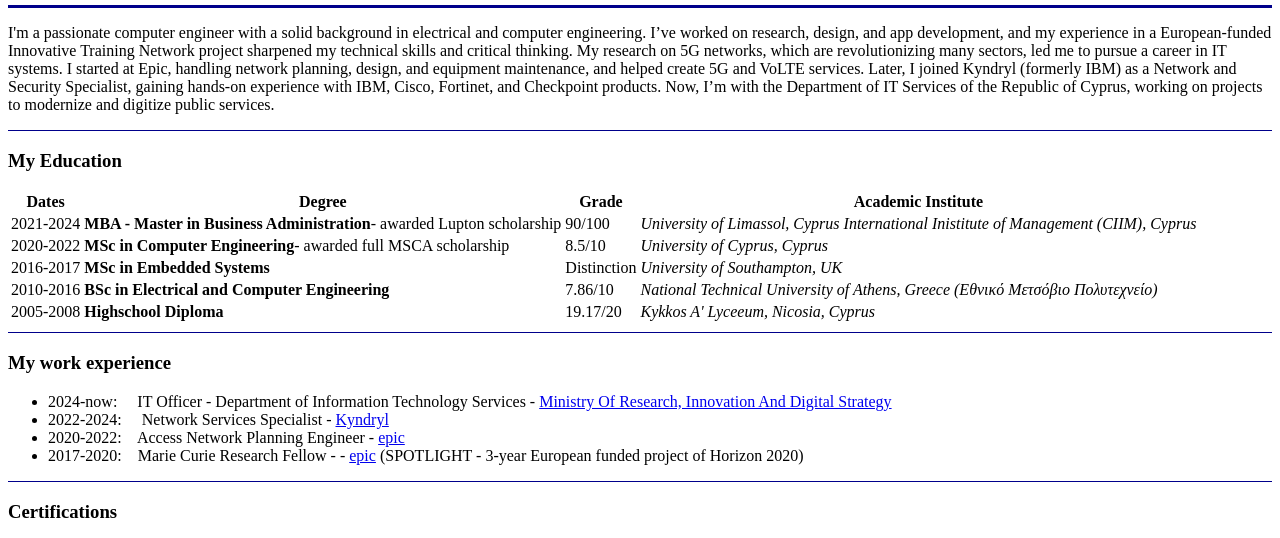
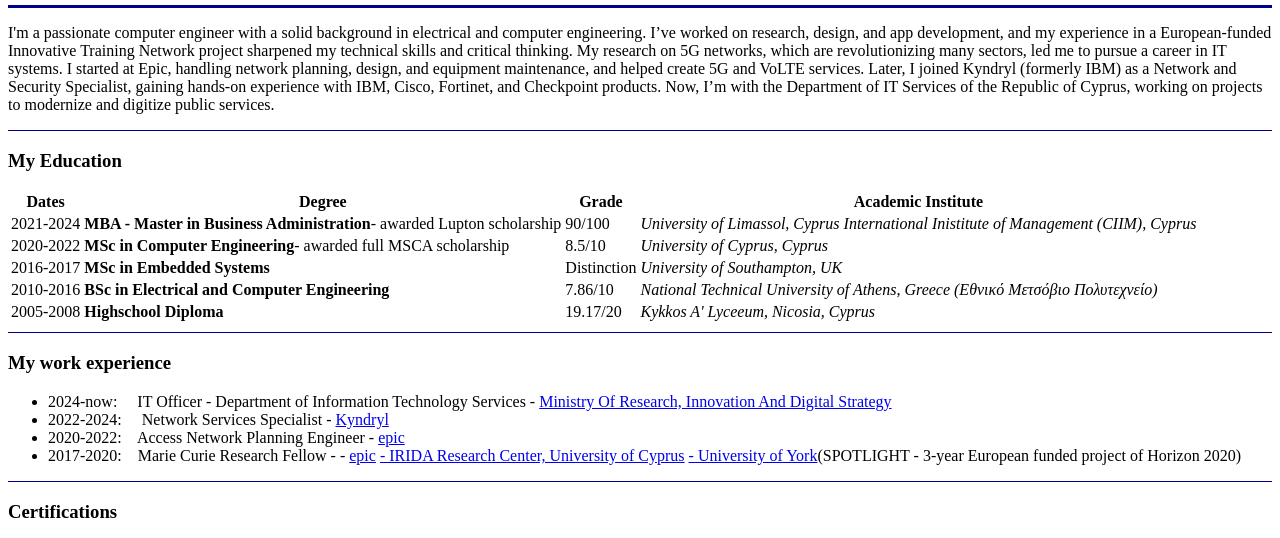
Before and after one commit to meliodorou/meliodorou.github.io, a plain HTML site: page index.html in a window 1280 px wide. Shown: the part 208-746 px from the top of the page. Drawn offline with Linux system fonts and the light colour scheme.

Commit message:
Update index.html

```diff
--- a/index.html
+++ b/index.html
@@ -87,7 +87,7 @@
       <li>2024-now: &nbsp;&nbsp;&nbsp;  IT Officer - Department of Information Technology Services - <a href="https://www.dmrid.gov.cy/dmrid/research.nsf/home_en/home_en?openform">Ministry Of Research, Innovation And Digital Strategy</a></li>
       <li>2022-2024: &nbsp;&nbsp;&nbsp; Network Services Specialist - <a href="https://www.kyndryl.com/us/en">Kyndryl</a></li>
       <li>2020-2022:&nbsp;&nbsp;&nbsp; Access Network Planning Engineer - <a href="https://www.epic.com.cy/el/page/start/home">epic</a></li>
-      <li>2017-2020:&nbsp;&nbsp;&nbsp; Marie Curie Research Fellow - - <a href="https://www.epic.com.cy/el/page/start/home">epic</a> (SPOTLIGHT - 3-year European funded project of Horizon 2020)</li>
+      <li>2017-2020:&nbsp;&nbsp;&nbsp; Marie Curie Research Fellow - - <a href="https://www.epic.com.cy/el/page/start/home">epic</a> <a href="https://www.ucy.ac.cy/iridacentre/people/"> - IRIDA Research Center, University of Cyprus</a> <a href="https://www.york.ac.uk/physics-engineering-technology/research/communication-technologies/"> - University of York</a>(SPOTLIGHT - 3-year European funded project of Horizon 2020)</li>
     </ul>
     <hr color=darkblue size="1" noshade>
 
```
